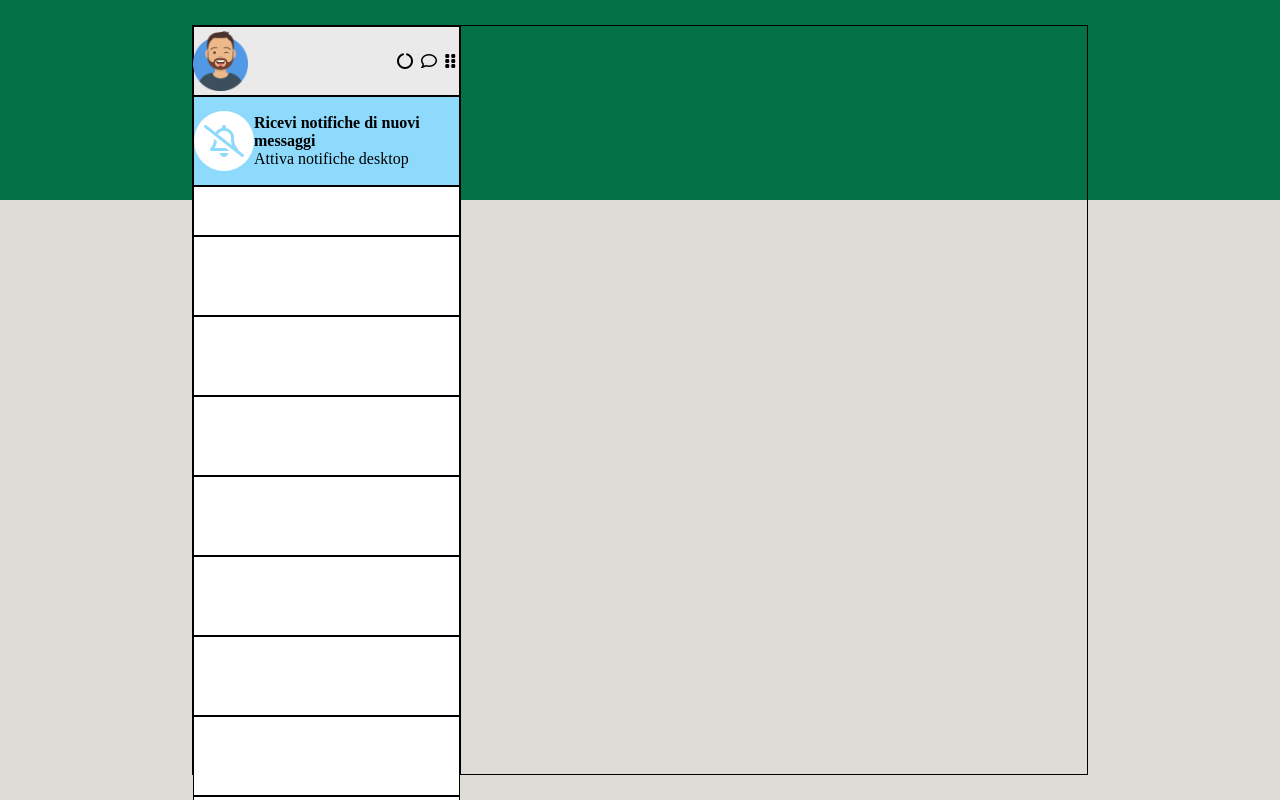
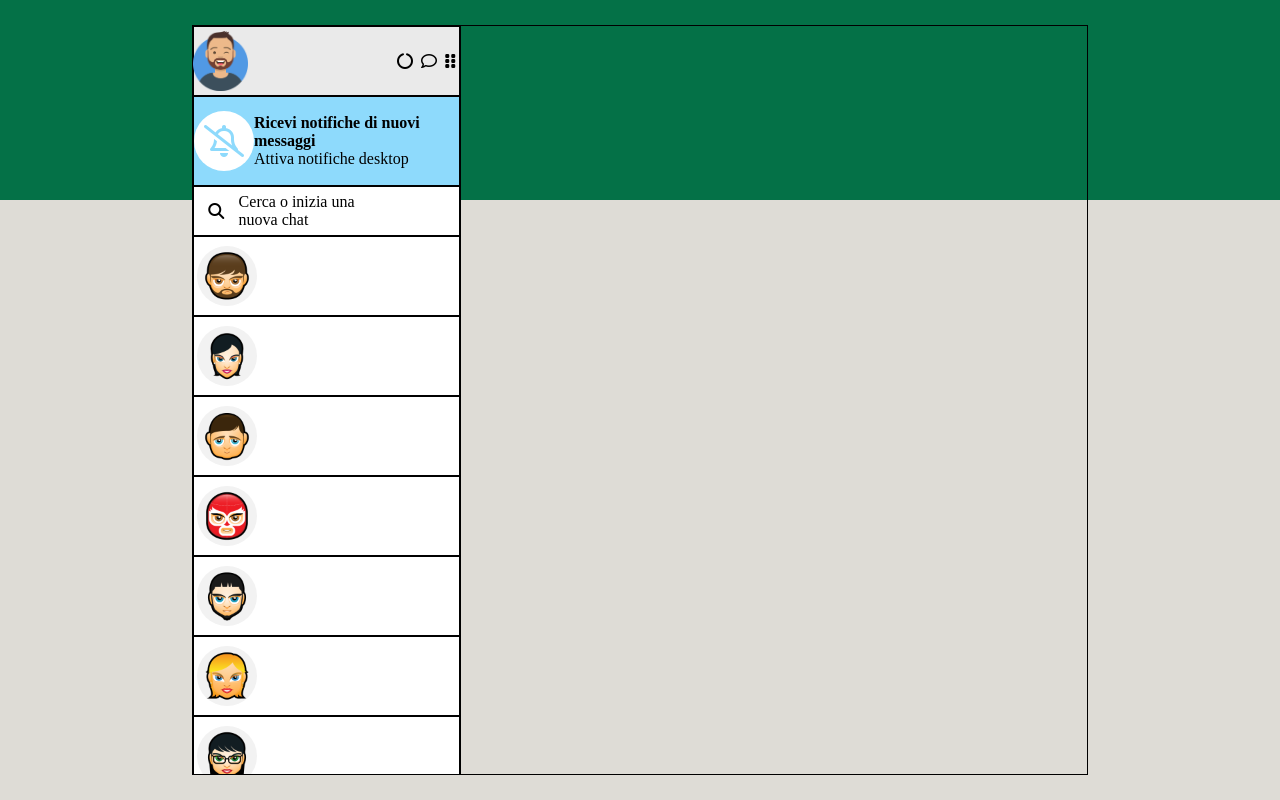
Before and after one commit to FerdiDag/js-html-css-boolzap, a plain HTML site: page index.html in a window 1280 px wide. Shown: the top 800 px of the page. Drawn offline with nearby package versions, Linux system fonts and the light colour scheme.

Commit message:
in lavorazione

```diff
--- a/index.html
+++ b/index.html
@@ -34,64 +34,118 @@
 
                     </div>
                     <div class="messages-alert-wrapper">
-                    <h4>Ricevi notifiche di nuovi messaggi</h4>
-                    <p>Attiva notifiche desktop</p>
+                        <h4>Ricevi notifiche di nuovi messaggi</h4>
+                        <p>Attiva notifiche desktop</p>
                     </div>
                 </div>
                 <div class="searchbar">
-
+                    <div class="searchbar-container">
+                        <div class="search-icon-container">
+                            <i class="fas fa-search"></i>
+                        </div>
+                        <p>Cerca o inizia una nuova chat</p>
+                    </div>
                 </div>
                 <div class=" contacts-wrapper">
                     <div class="contacts">
-
+                        <div class="contacts-container">
+                            <div class="face-wrapper">
+                                <img src="face-avatars/face1.png" alt="">
+                            </div>
+                        </div>
                     </div>
                     <div class="contacts">
-
+                        <div class="contacts-container">
+                            <div class="face-wrapper">
+                                <img src="face-avatars/face2.png" alt="">
+                            </div>
+                        </div>
                     </div>
                     <div class="contacts">
-
+                        <div class="contacts-container">
+                            <div class="face-wrapper">
+                                <img src="face-avatars/face3.png" alt="">
+                            </div>
+                        </div>
                     </div>
                     <div class="contacts">
-
+                        <div class="contacts-container">
+                            <div class="face-wrapper">
+                                <img src="face-avatars/face4.png" alt="">
+                            </div>
+                        </div>
                     </div>
                     <div class="contacts">
-
+                        <div class="contacts-container">
+                            <div class="face-wrapper">
+                                <img src="face-avatars/face5.png" alt="">
+                            </div>
+                        </div>
                     </div>
                     <div class="contacts">
-
+                        <div class="contacts-container">
+                            <div class="face-wrapper">
+                                <img src="face-avatars/face6.png" alt="">
+                            </div>
+                        </div>
                     </div>
                     <div class="contacts">
-
+                        <div class="contacts-container">
+                            <div class="face-wrapper">
+                                <img src="face-avatars/face7.png" alt="">
+                            </div>
+                        </div>
                     </div>
                     <div class="contacts">
-
+                        <div class="contacts-container">
+                            <div class="face-wrapper">
+                                <img src="face-avatars/face8.png" alt="">
+                            </div>
+                        </div>
                     </div>
                     <div class="contacts">
-
+                        <div class="contacts-container">
+                            <div class="face-wrapper">
+                                <img src="face-avatars/face9.png" alt="">
+                            </div>
+                        </div>
                     </div>
                     <div class="contacts">
-
+                        <div class="contacts-container">
+                            <div class="face-wrapper">
+                                <img src="face-avatars/face10.png" alt="">
+                            </div>
+                        </div>
                     </div>
                     <div class="contacts">
-
+                        <div class="contacts-container">
+                            <div class="face-wrapper">
+                                <img src="face-avatars/face11.png" alt="">
+                            </div>
+                        </div>
                     </div>
                     <div class="contacts">
-
+                        <div class="contacts-container">
+                            <div class="face-wrapper">
+                                <img src="face-avatars/face12.png" alt="">
+                            </div>
+                        </div>
 
                     </div>
                 </div>
-                <div class="msg-container">
-                    <div class="contact-name">
-                    </div>
+            </div>
+            <div class="msg-container">
+                <div class="contact-name">
                 </div>
+            </div>
 
 
 
 
 
 
-            </div>
         </div>
+    </div>
 
 
 
@@ -102,7 +156,7 @@
 
 
 
-        <script src="main.js" charset="utf-8"></script>
+    <script src="main.js" charset="utf-8"></script>
 </body>
 
 </html>
--- a/style.css
+++ b/style.css
@@ -30,7 +30,7 @@
     float: left;
     width: 30%;
     border-right: 1px solid black;
-    /* overflow: auto; */
+    overflow: auto;
 }
 
 .container::after {
@@ -80,9 +80,7 @@
     align-items: center;
 }
 
-.messages-alert-wrapper {
-
-}
+.messages-alert-wrapper {}
 
 .bell-icon-wrapper {
     display: flex;
@@ -110,10 +108,47 @@
     height: 50px;
     /* position: fixed;
     z-index: 999; */
+    display: flex;
+}
+
+.searchbar-container {
+    display: flex;
+    align-items: center;
+    width: 70%;
+    justify-content: space-around;
+}
+
+.search-icon-container {
+    display: flex;
+    align-items: center;
+    justify-content: center;
+    width: 60px;
 }
 
 .contacts {
     background-color: rgb(255, 255, 255);
     border: 1px solid black;
     height: 80px;
+    display: flex;
+    align-items: center;
 }
+
+.face-wrapper {
+    background-color: rgb(242, 242, 242);
+    border-radius: 50%;
+    height: 60px;
+    width: 60px;
+    display: flex;
+    align-items: center;
+    justify-content: center;
+}
+
+.contacts img {
+    height: 50px;
+}
+
+.contacts-container {
+    display: flex;
+    justify-content: space-around;
+    width: 25%;
+}
```
Also changed, not shown: face-avatars/face1.png (added), face-avatars/face10.png (added), face-avatars/face11.png (added), face-avatars/face12.png (added), face-avatars/face2.png (added), face-avatars/face3.png (added), face-avatars/face4.png (added), face-avatars/face5.png (added), face-avatars/face6.png (added), face-avatars/face7.png (added), face-avatars/face8.png (added), face-avatars/face9.png (added).
